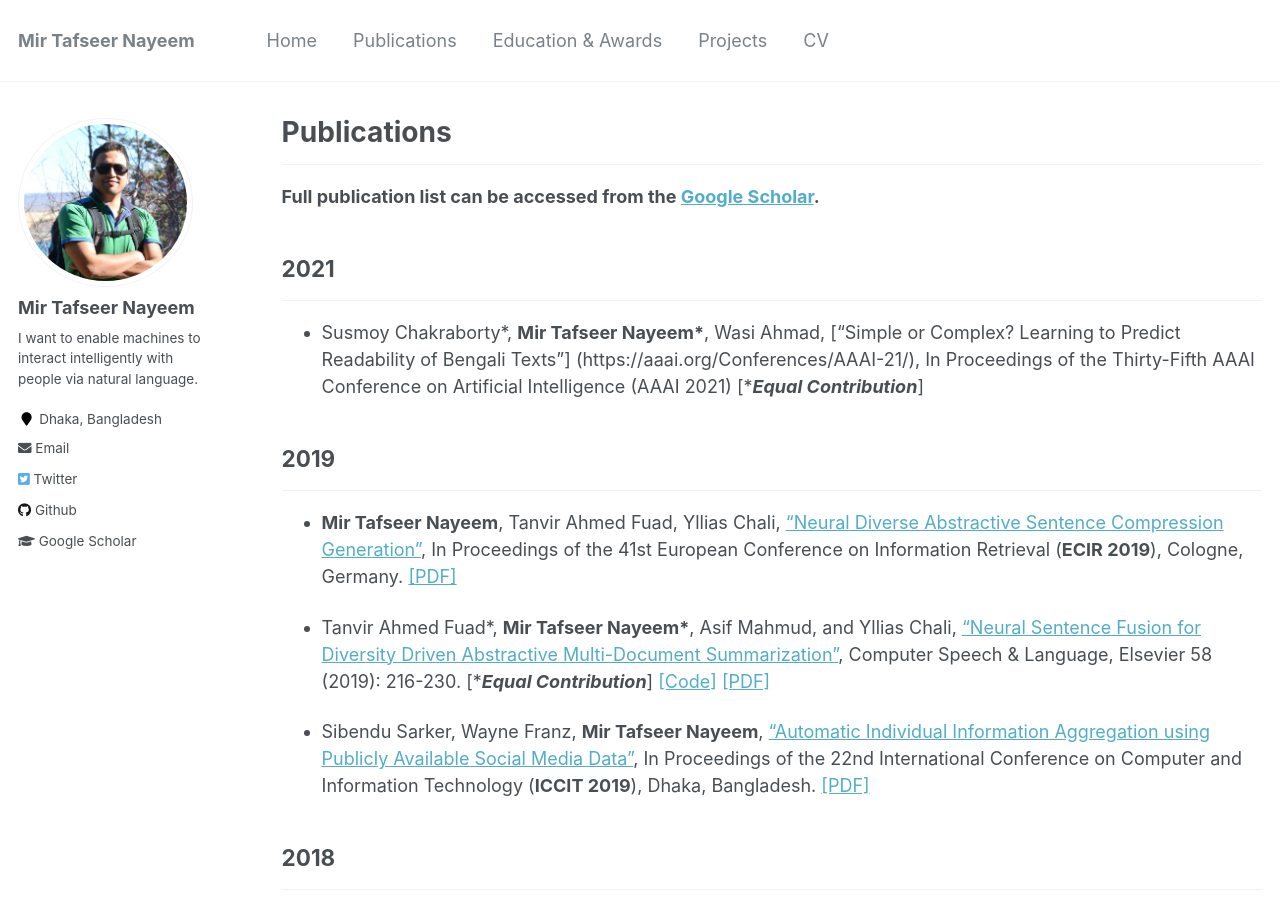
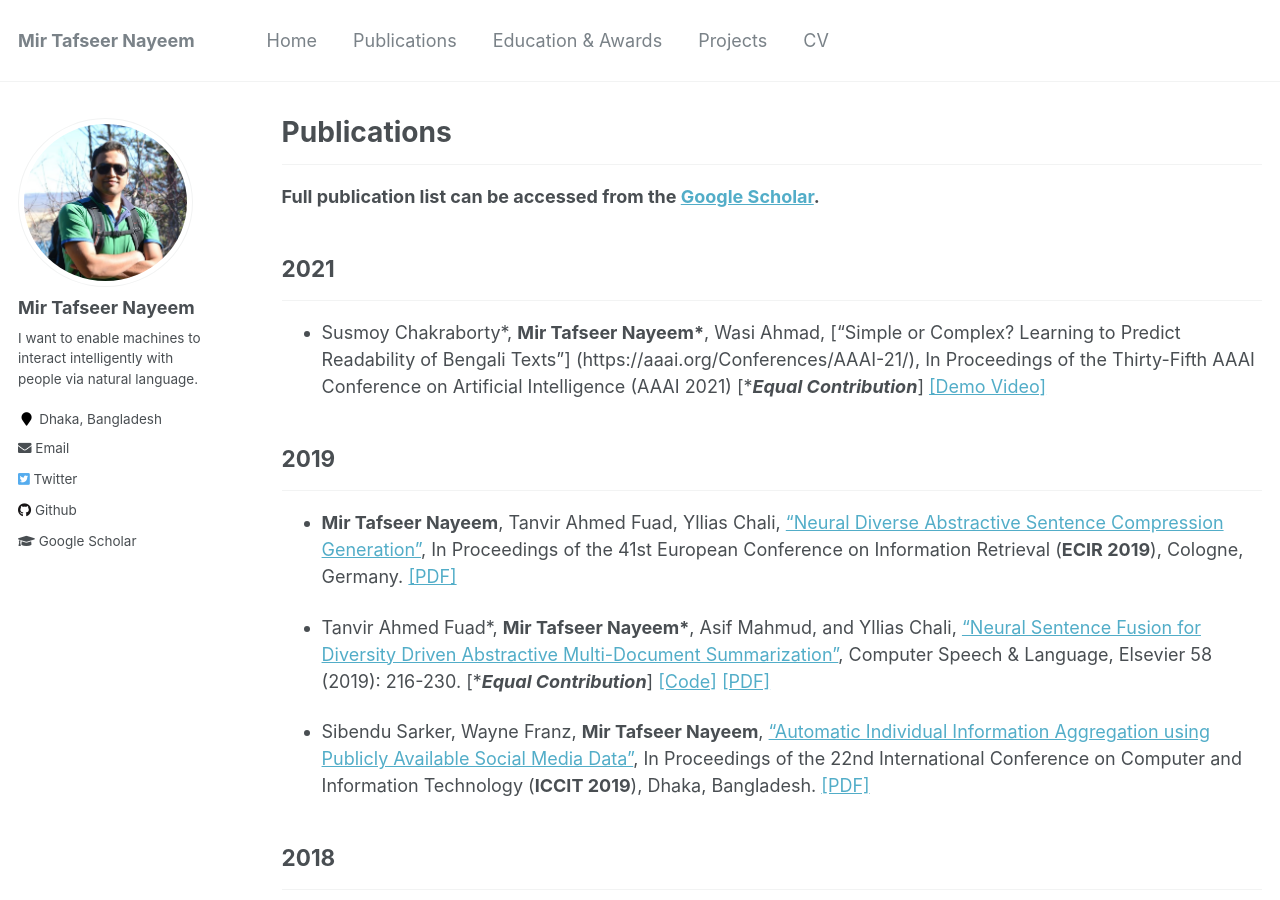
Before and after one commit to sujan-sarker/sujan-sarker.github.io, a Jekyll site: the page built from _pages/publications.md, in a window 1280 px wide and 900 px high. Built offline with Jekyll 4.4.1, drawn with Linux system fonts in a browser that asks for light colours.

Commit message:
Update publications.md

```diff
--- a/_pages/publications.md
+++ b/_pages/publications.md
@@ -12,7 +12,7 @@ author_profile: true
 ## 2021
 -----------
 
-* Susmoy Chakraborty\*, **Mir Tafseer Nayeem\***, Wasi Ahmad, [“Simple or Complex? Learning to Predict Readability of Bengali Texts”] (https://aaai.org/Conferences/AAAI-21/), In Proceedings of the Thirty-Fifth AAAI Conference on Artificial Intelligence (AAAI 2021) [\****Equal Contribution***]
+* Susmoy Chakraborty\*, **Mir Tafseer Nayeem\***, Wasi Ahmad, [“Simple or Complex? Learning to Predict Readability of Bengali Texts”] (https://aaai.org/Conferences/AAAI-21/), In Proceedings of the Thirty-Fifth AAAI Conference on Artificial Intelligence (AAAI 2021) [\****Equal Contribution***] [[Demo Video]](https://youtu.be/U05Pf9Y4tCQ)
 
 
 ## 2019
```
